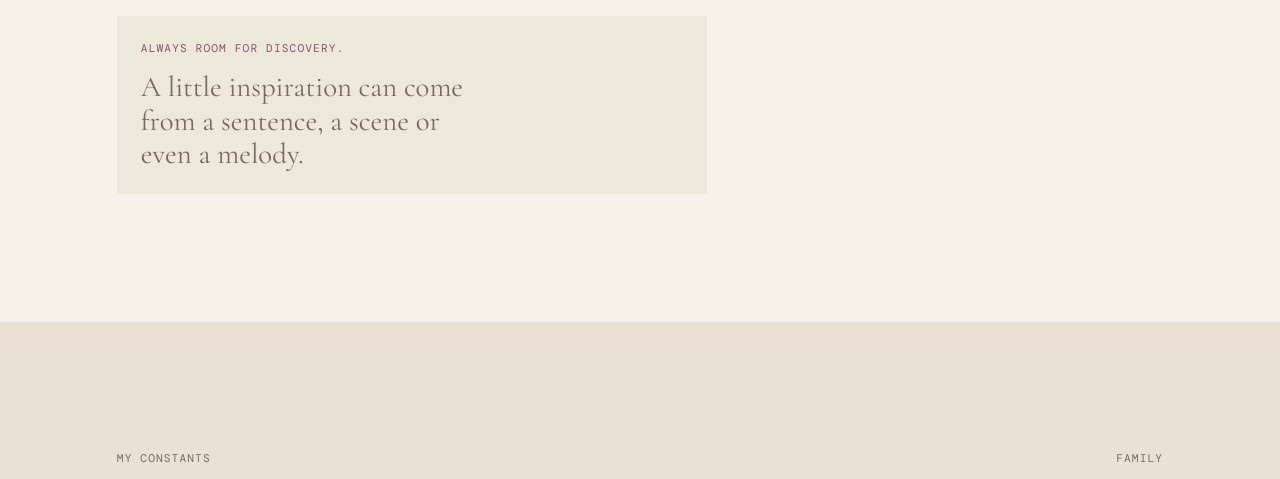
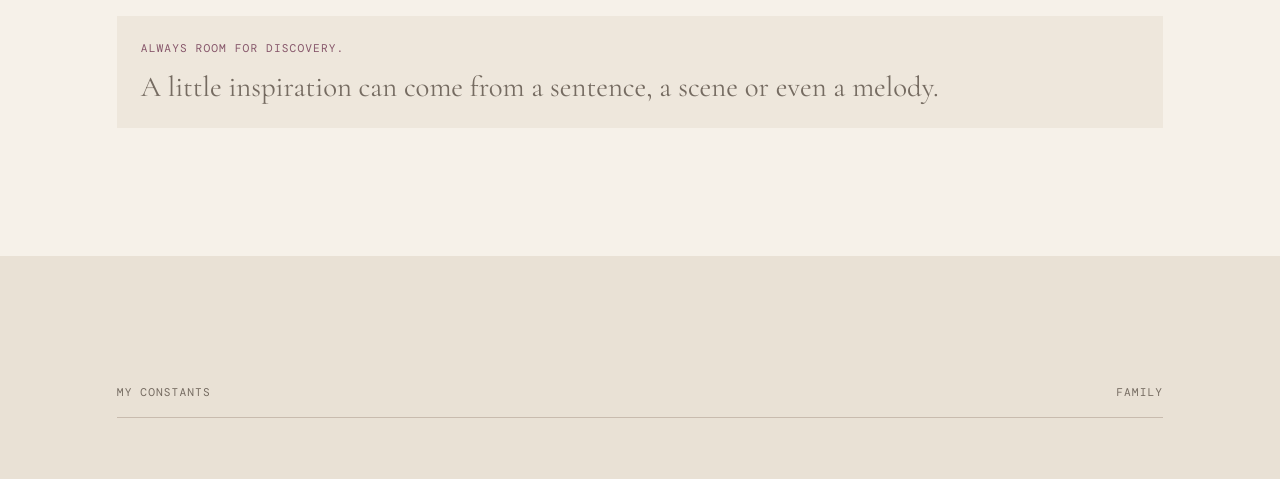
Before and after one commit to srideeksha5/portfolio, a plain HTML site: page index.html in a window 1280 px wide. Shown: the part 4873-5352 px from the top of the page. Drawn offline with nearby package versions, Linux system fonts and the light colour scheme.

Commit message:
Expand interests discovery banner

```diff
--- a/css/style.css
+++ b/css/style.css
@@ -1168,11 +1168,14 @@ h2 em {
 }
 
 .interest-note {
-  display: flex;
-  flex-direction: column;
-  justify-content: center;
-  padding: 1.5rem;
-  background: var(--color-surface-muted);
+    display: flex;
+    flex-direction: column;
+    justify-content: center;
+    padding: 1.5rem;
+    background: var(--color-surface-muted);
+    grid-column: 1 / -1;
+    width: 100%;
+    box-sizing: border-box;
 }
 
 .interest-note span {
@@ -1181,7 +1184,7 @@ h2 em {
 }
 
 .interest-note p {
-  max-width: 330px;
+  max-width: none;
   color: var(--color-text-muted);
   font-family: var(--font-display);
   font-size: 1.8rem;
```
